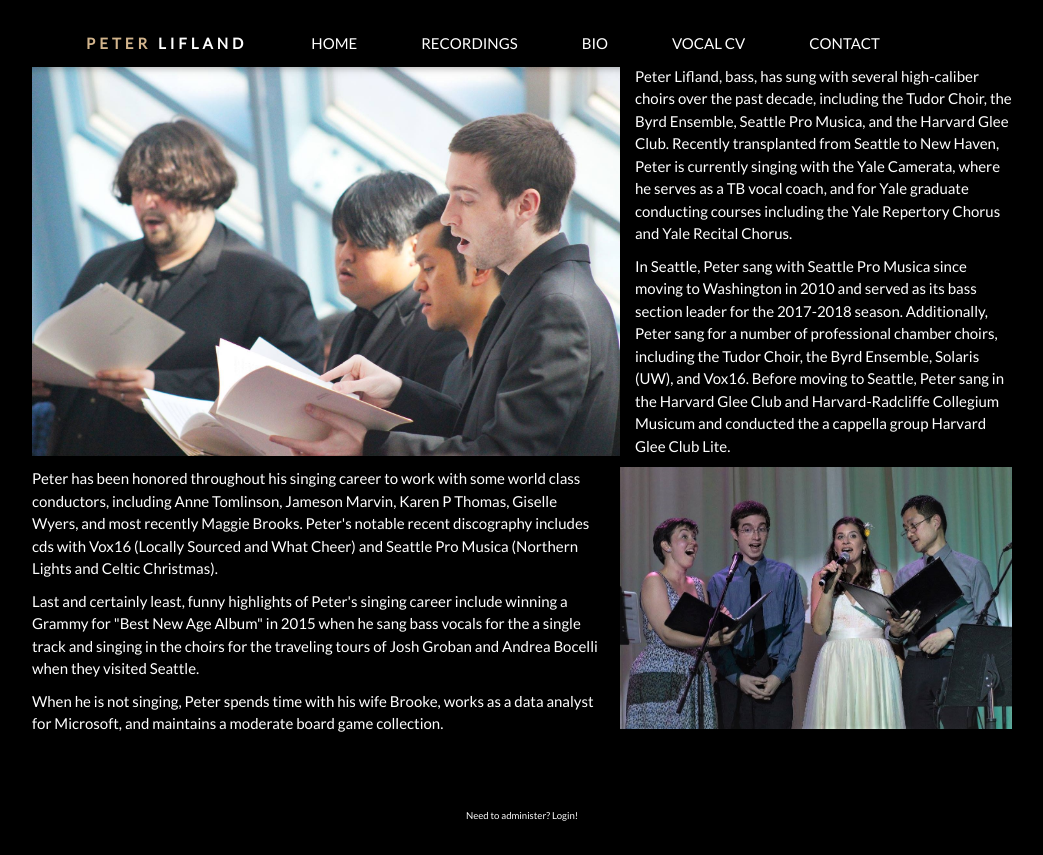
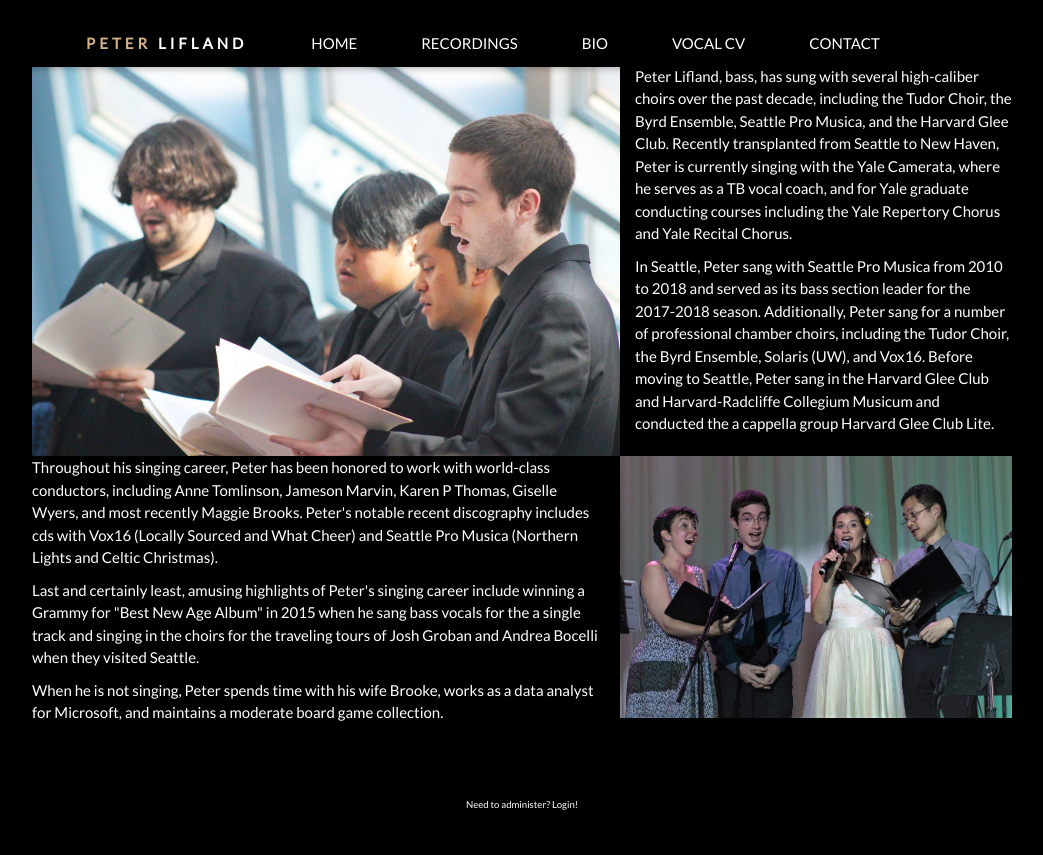
Before and after one commit to plifland/singingcv, a Django app: template app/templates/bio.html in a window 1280 px wide. Shown: the whole page, without its empty margins (88-1131 px from the left). After the commit the page ends 810 px from the top, so only its background shows below. Run offline with Django 3.2, Linux system fonts and the light colour scheme; the template is opened without the code that fills it, so the values that code supplies are empty.

Commit message:
copy-edits from brooke!

```diff
--- a/app/templates/bio.html
+++ b/app/templates/bio.html
@@ -10,19 +10,19 @@
         Peter Lifland, bass, has sung with several high-caliber choirs over the past decade, including the Tudor Choir, the Byrd Ensemble, Seattle Pro Musica, and the Harvard Glee Club.
         Recently transplanted from Seattle to New Haven, Peter is currently singing with the Yale Camerata, where he serves as a TB vocal coach, and for Yale graduate conducting courses including the Yale Repertory Chorus and Yale Recital Chorus.
     </p><p>
-        In Seattle, Peter sang with Seattle Pro Musica since moving to Washington in 2010 and served as its bass section leader for the 2017-2018 season.
+        In Seattle, Peter sang with Seattle Pro Musica from 2010 to 2018 and served as its bass section leader for the 2017-2018 season.
         Additionally, Peter sang for a number of professional chamber choirs, including the Tudor Choir, the Byrd Ensemble, Solaris (UW), and Vox16.
         Before moving to Seattle, Peter sang in the Harvard Glee Club and Harvard-Radcliffe Collegium Musicum and conducted the a cappella group Harvard Glee Club Lite.
     </p>
     </div>
     <div class="w3-medium" style="float:left; max-width:60%; object-fit:contain; padding-right:15px;">
     <p style="margin-top:0px;">
-        Peter has been honored throughout his singing career to work with some world class conductors, including Anne Tomlinson, Jameson Marvin, Karen P Thomas, Giselle Wyers, and most recently Maggie Brooks.
+        Throughout his singing career, Peter has been honored to work with world-class conductors, including Anne Tomlinson, Jameson Marvin, Karen P Thomas, Giselle Wyers, and most recently Maggie Brooks.
         Peter's notable recent discography includes
             cds with Vox16 (<a href="https://www.vox16.com/cd-locally-sourced">Locally Sourced</a> and <a href="https://store.cdbaby.com/cd/vox16">What Cheer</a>)
             and Seattle Pro Musica (<a href="http://www.seattlepromusica.org/cd-store/northern-lights">Northern Lights</a> and <a href="http://www.seattlepromusica.org/cd-store/celtic-christmas">Celtic Christmas</a>).
     </p><p>
-        Last and certainly least, funny highlights of Peter's singing career include winning a Grammy for "Best New Age Album" in 2015 when he sang bass vocals for the a single track
+        Last and certainly least, amusing highlights of Peter's singing career include winning a Grammy for "Best New Age Album" in 2015 when he sang bass vocals for the a single track
         and singing in the choirs for the traveling tours of Josh Groban and Andrea Bocelli when they visited Seattle.
     </p><p>
         When he is not singing, Peter spends time with his wife Brooke, works as a data analyst for Microsoft, and maintains a moderate board game collection.
--- a/app/templates/vocalcv.html
+++ b/app/templates/vocalcv.html
@@ -30,11 +30,11 @@
     <div class="w3-col m7">
         <p>Welcome to my CV, where I record where and what I sing!</p>
 
-        <p>This is an active and growing collection - so far I have input from the present (2018) back to about mid-2016. Even that is incomplete though with more data entry to come!</p>
+        <p>This is an active and growing collection - so far I have input from the present (2018) back to about mid-2016. There is more data entry to come!</p>
 
         <h3 style="margin-top:20px;">FAQ</h3>
         <p>Q: What is this exactly?</p>
-        <p>A: This is a searchable, queryable history of everything I have ever sung. Or at least it will be once I get a lot more data entry done!</p>
+        <p>A: This is a searchable, queryable history of everything I have ever sung. Or at least it will be once I get a lot more data entry done.</p>
 
         <p>Q: Why are you doing this? What is this for?</p>
         <p>A: I realized that I was getting bad at answering the question "have you done &lt;this piece&gt; before?". And I find it quite fun to look back at all the awesome opportunities I have had!</p>
```
